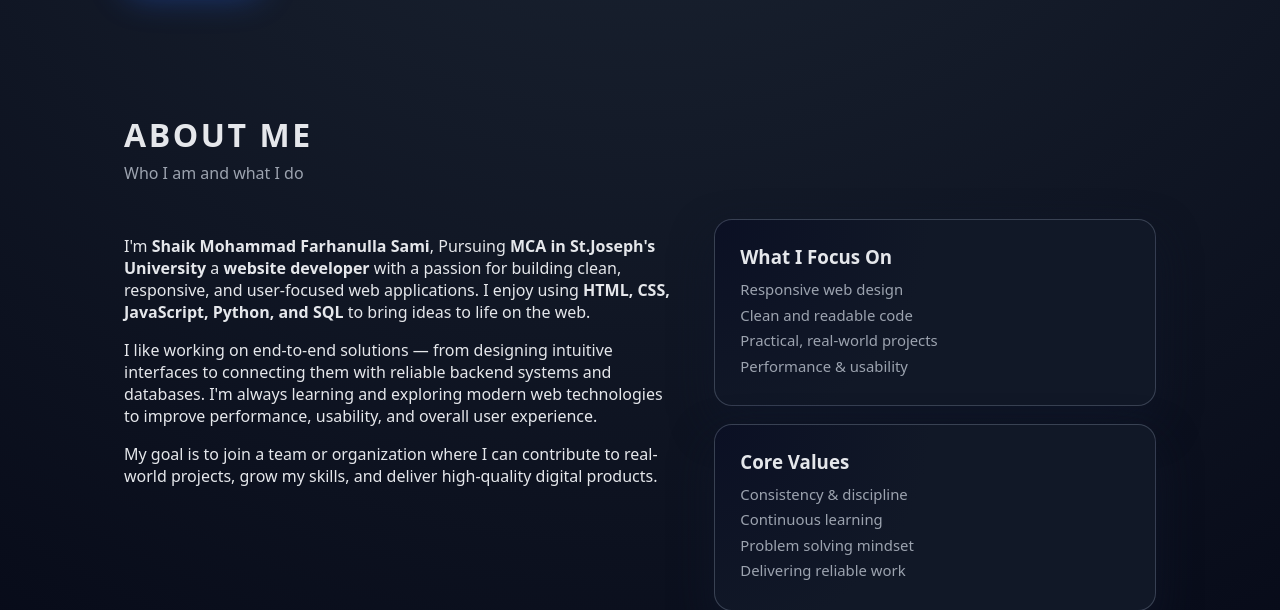
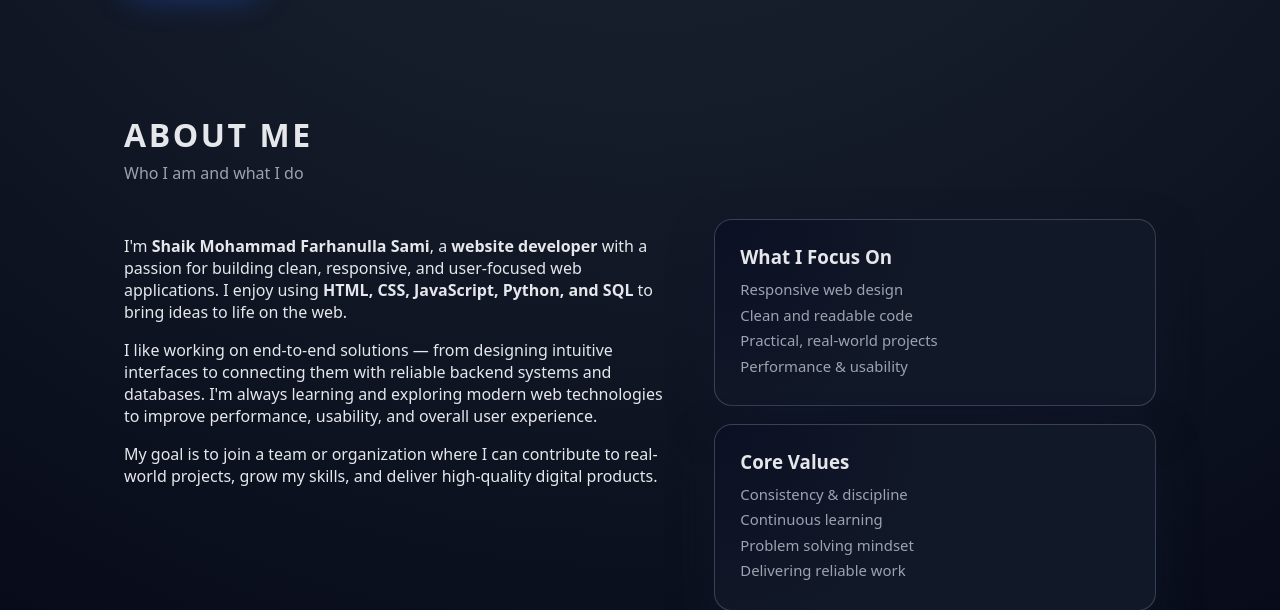
Before and after one commit to Samifarhan52/myproject, a Flask app: page / in a window 1280 px wide. Shown: the part 477-1087 px from the top of the page. Run offline with Flask 3, Linux system fonts and the light colour scheme.

Commit message:
Update index.html

```diff
--- a/templates/index.html
+++ b/templates/index.html
@@ -46,8 +46,8 @@
     <div class="about-grid">
       <div>
         <p>
-          I'm <strong>Shaik Mohammad Farhanulla Sami</strong>, Pursuing <strong>MCA in St.Joseph's University</strong>
-          a <strong>website developer</strong> with a passion for building
+          I'm <strong>Shaik Mohammad Farhanulla Sami</strong>, a
+          <strong>website developer</strong> with a passion for building
           clean, responsive, and user-focused web applications. I enjoy using
           <strong>HTML, CSS, JavaScript, Python, and SQL</strong> to bring
           ideas to life on the web.
```
